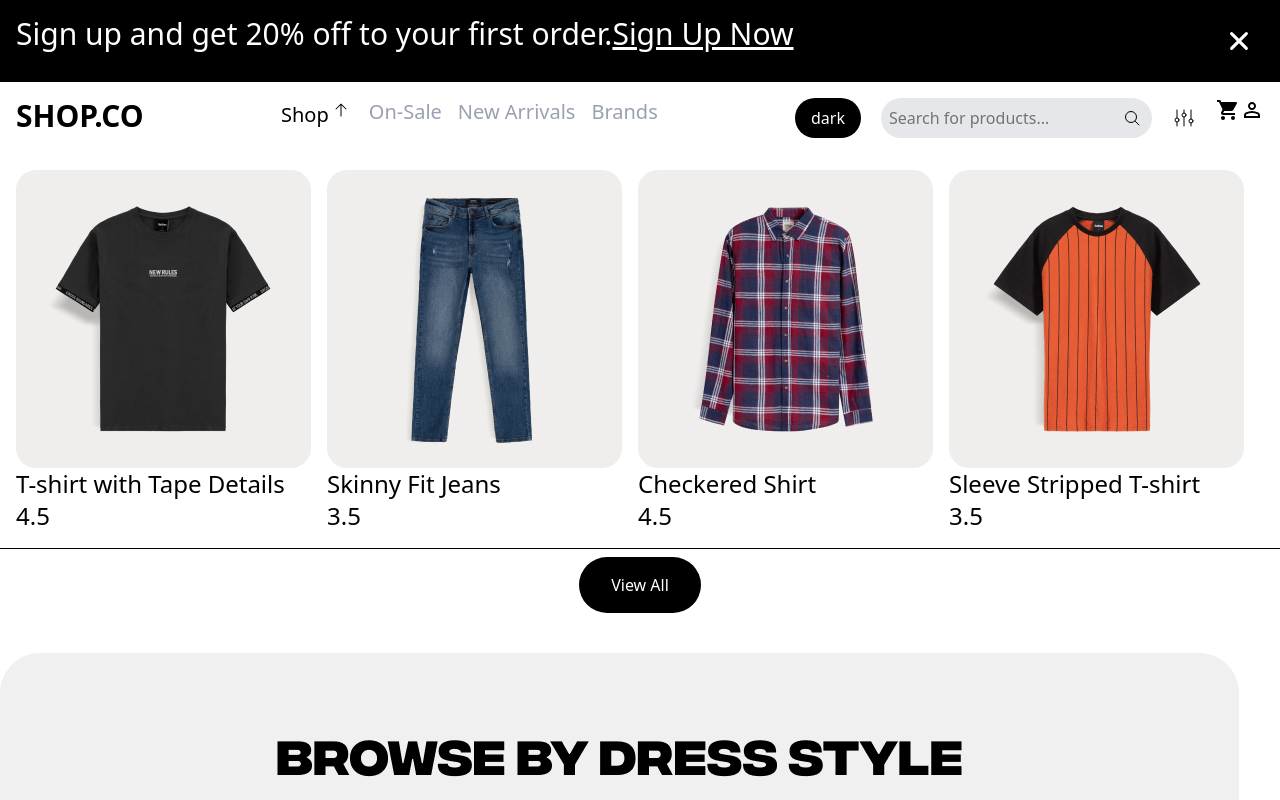
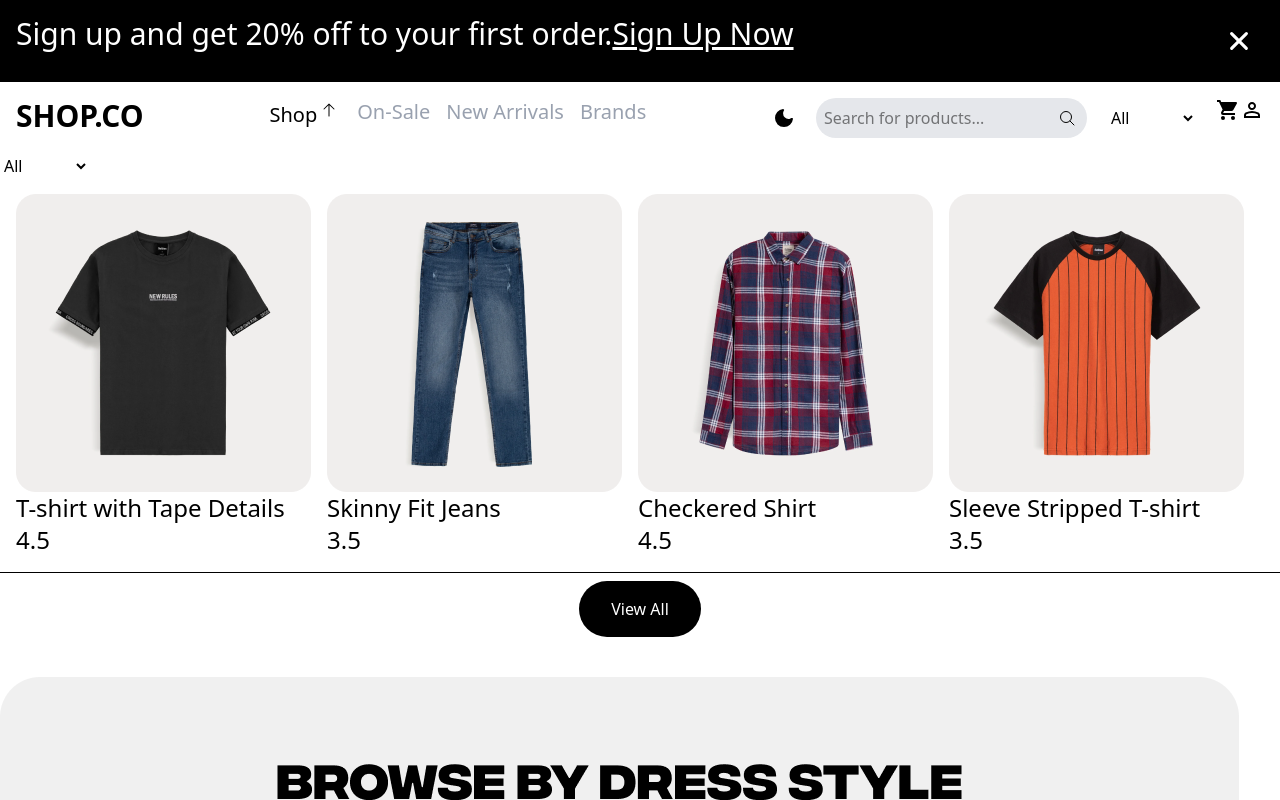
Before and after one commit to victorugs-dev/shopco, a React (Vite) app: page / in a window 1280 px wide. Shown: the top 800 px of the page. Built offline with nearby package versions, Linux system fonts and the light colour scheme.

Commit message:
updated theme button & working on CategoryContext

```diff
--- a/src/App.jsx
+++ b/src/App.jsx
@@ -6,6 +6,7 @@ import './App.css'
 import router from './router';
 import {ThemeProvider} from './context/ThemeContext';
 import {SearchProvider} from './context/SearchContext';
+import { CategoryProvider } from './context/CategoryContext';
 
 function App() {
   const [count, setCount] = useState(0)
@@ -14,7 +15,9 @@ function App() {
     // <div>
     <ThemeProvider>
       <SearchProvider>
-        <RouterProvider router={router} />
+        <CategoryProvider>
+          <RouterProvider router={router} />
+        </CategoryProvider>
       </SearchProvider>
     </ThemeProvider>
     // </div>
--- a/src/components/ui/CategoryIcon.jsx
+++ b/src/components/ui/CategoryIcon.jsx
@@ -1,29 +1,55 @@
-import { useState } from "react";
+import { useState, useEffect } from "react";
+import { useCategory } from "../../context/CategoryContext";
 
 export default function (){
 
-    const [currCategory,setCurry] = useState('shirts');
+    const [currCategory, setCurrCategory] = useState('');
+    const { searchCategory , setSearchCategory} = useCategory(null);
 
-    const categoryList = [
-        {id: 0, title: 'shirt'},
-        {id: 1, title: 'trousers'},
-        {id: 2, title: 'shoes'},
-        {id: 3, title: 'sweaters'},
-        {id: 4, title: 'jeans'}
+    const categories = [
+        {id: 0, title: 'All', slug: 'all'},
+        {id: 1, title: 'Shirt', slug: 'shirt'},
+        {id: 2, title: 'Trousers', slug: 'trousers'},
+        {id: 3, title: 'Shoes', slug: 'shoes'},
+        {id: 4, title: 'Sweaters', slug: 'sweaters'},
+        {id: 5, title: 'Jeans', slug: 'jeans'}
     ]
 
-    const handleCategorySelection = () => {
-        // console
+    // useEffect(() => {
+    //     setCurry(categories[0]);
+    //     setSearchCategory()
+
+    //     console.log(currCategory)
+    // },[categories, currCategory])
+    useEffect(() => {
+        setCurrCategory(categories[0]);
+        setSearchCategory(categories[0]);
+
+        console.log(currCategory)
+    },[])
+
+    const handleCategoryChange = (e) => {
+        setCurrCategory(e.target.value);
+        setSearchCategory(e.target.value);
+        console.log(e);
+        console.log(e.target.value);
     }
 
-    // what is that html type that lets us use a drop down
+    return (
+            // <button
+            //     type='submit'
+            //     onClick={handleCategorySelection}
+            // >
+            //     <svg xmlns="http://www.w3.org/2000/svg" width="24" height="24" viewBox="0 0 24 24"><g fill="none" stroke="#000" stroke-linecap="round" stroke-width="1"><path d="M5 12V4m14 16v-3M5 20v-4m14-3V4m-7 3V4m0 16v-9" /><circle cx="5" cy="14" r="2" /><circle cx="12" cy="9" r="2" /><circle cx="19" cy="15" r="2" /></g></svg>
+            // </button>
 
-    return (
-            <button
-                type='submit'
-                onClick={handleCategorySelection}
-            >
-                <svg xmlns="http://www.w3.org/2000/svg" width="24" height="24" viewBox="0 0 24 24"><g fill="none" stroke="#000" stroke-linecap="round" stroke-width="1"><path d="M5 12V4m14 16v-3M5 20v-4m14-3V4m-7 3V4m0 16v-9" /><circle cx="5" cy="14" r="2" /><circle cx="12" cy="9" r="2" /><circle cx="19" cy="15" r="2" /></g></svg>
-            </button>
+            <>
+                <select name='' id='' onChange={handleCategoryChange}>
+                {/* <select name='' id='' onChange={(e) => handleCategoryChange(e)}> */}
+                    {categories?.map((category) =>
+                    <option key={category.id} value={category.slug}>{category.title}</option>
+                    )}
+                </select>
+            </>
     );
 }
--- a/src/components/ui/Navbar.jsx
+++ b/src/components/ui/Navbar.jsx
@@ -37,108 +37,14 @@ function Navbar() {
 
   const handleDropdown = () => setIsDropdownActive(!isDropdownActive);
 
-// <<<<<<< HEAD
-  // const findSearchMatch = () => {
-  //   return data.map((d, i) => (
-  //     d.title.toLowerCase().includes(userSearch) ? (
-  //       { item: d, index: i }
-  //     ) : null
-  //   )).filter(f => f !== null);
-  // };
-// =======
-//   const findSearchMatch = () => {
-//     return data.map((d, i) => (
-//       d.title.toLowerCase().includes(userSearch) ? (
-//         { item: d, index: i }
-//       ) : null
-//     )).filter(f => f !== null);
-//   };
-// >>>>>>> origin/main
-
-//   const my =  data.map((d,i) => (
-//     d.title.includes('shirt') ? (
-//       {item: d, index: i}
-//     ) : null
-//   )).filter(f => f !== null)
-// console.log(my)
-
-  // console.log(matchSearch)
-
-
-// <<<<<<< HEAD
-  // const handleSearchBarChange = (e) => {
-  //   if(e.target.value.trim()){
-  //     setUserSearch(e.target.value.toLowerCase().trim());
-  //     console.log(e.target.value);
-  //     // findSearchMatch();
-  //     console.log(findSearchMatch())
-  //   }
-  // };
-// =======
-//   const handleSearchBarChange = (e) => {
-//     if(e.target.value.trim()){
-//       setUserSearch(e.target.value.toLowerCase().trim());
-//       console.log(e.target.value);
-//       // findSearchMatch();
-//       console.log(findSearchMatch())
-//     }
-//   };
-// >>>>>>> origin/main
-
-
-  // const handleUserSearch = useCallback((e,userSearch) => {
-  //   e.preventDefault();
-  //   if(e.key === 'Enter'){
-  //     console.log(e.key)
-  //   }
-
-  // },[userSearch])
-
-
-  // const myFilter = data.filter(d => {
-
-  // });
-  // const myFilter = data.
-  // for(const datum of data){
-  //   console.log(datum[0])
-  // }
-
-  // const text = 'T-shirt with Tape Details';
-  // console.log(text.search(/shirt/g))
-  // 2
-
-  // const matchSearch = data.filter(d => {
-  //   userSearch === d.title
-  // })
-
-  // console.log(matchSearch)
-
-
   /* we want to search dataset for a match to the userSearch
   title || colors || */
   // display Suggestions side-by-side with the first 5 closest match
   const handleUserSearch = (e) => {
     e.preventDefault();
     console.log('searching...')
-    // findSearchMatch()
-
-    // const matchSearch = data.filter(d => {
-    //   userSearch ===
-    // })
-
-    // const matchSearch = data.findIndex(d => d.title === userSearch)
 
   }
-  // const handleOnkeydown = (e) => {
-  //   e.preventDefault();
-  //   console.log('the onkeydown')
-  //   if(e.key === 'Enter'){
-  //     // console.log(e.key)
-  //     console.log('submitted')
-  //   }
-
-  // }
-
 
   return (
     <nav className='w-full'>
@@ -185,19 +91,26 @@ function Navbar() {
           ))}
           </div>
           <div className='flex gap-x-5'>
-            <button onClick={toggleTheme} className={['rounded-full px-4 py-2 ',
-              theme === 'light' ? 'bg-black text-white' : 'bg-white text-black'].join('')}>
-              {theme === 'light' ? 'dark' : 'light'}
-            </button>
+            <>
+              {theme === 'light' ? (
+                <button onClick={toggleTheme} className='cursor-pointer'>
+                  <svg xmlns="http://www.w3.org/2000/svg" width="24" height="24" viewBox="0 0 24 24"><path fill="#000" d="M12 21q-3.775 0-6.387-2.613T3 12q0-3.45 2.25-5.988T11 3.05q.325-.05.575.088t.4.362t.163.525t-.188.575q-.425.65-.638 1.375T11.1 7.5q0 2.25 1.575 3.825T16.5 12.9q.775 0 1.538-.225t1.362-.625q.275-.175.563-.162t.512.137q.25.125.388.375t.087.6q-.35 3.45-2.937 5.725T12 21" /></svg>
+                </button>
+              ) : (
+
+                <button onClick={toggleTheme} className='cursor-pointer'>
+                  <svg xmlns="http://www.w3.org/2000/svg" width="24" height="24" viewBox="0 0 24 24"><path fill="#fff" d="M12 21q-3.775 0-6.387-2.613T3 12q0-3.45 2.25-5.988T11 3.05q.325-.05.575.088t.4.362t.163.525t-.188.575q-.425.65-.638 1.375T11.1 7.5q0 2.25 1.575 3.825T16.5 12.9q.775 0 1.538-.225t1.362-.625q.275-.175.563-.162t.512.137q.25.125.388.375t.087.6q-.35 3.45-2.937 5.725T12 21" /></svg>
+                </button>
+              )}
+            </>
+
 
               <SearchBar
                 text={'Search for products...'}
 
               />
+
               <CategoryIcon />
-
-
-
             <div className='flex'>
               <Link to='cart-page'>
                 <svg xmlns="http://www.w3.org/2000/svg" width="24" height="24" viewBox="0 0 24 24"><path fill="#000" d="M17 18c-1.11 0-2 .89-2 2a2 2 0 0 0 2 2a2 2 0 0 0 2-2a2 2 0 0 0-2-2M1 2v2h2l3.6 7.59l-1.36 2.45c-.15.28-.24.61-.24.96a2 2 0 0 0 2 2h12v-2H7.42a.25.25 0 0 1-.25-.25q0-.075.03-.12L8.1 13h7.45c.75 0 1.41-.42 1.75-1.03l3.58-6.47c.07-.16.12-.33.12-.5a1 1 0 0 0-1-1H5.21l-.94-2M7 18c-1.11 0-2 .89-2 2a2 2 0 0 0 2 2a2 2 0 0 0 2-2a2 2 0 0 0-2-2"/></svg>
--- /dev/null
+++ b/src/context/CategoryContext.jsx
@@ -0,0 +1,18 @@
+import { useState, createContext, useContext } from 'react';
+
+// do i have to add the export in front of this?
+export const CategoryContext = createContext(null);
+
+export function CategoryProvider({ children }){
+    const [searchCategory, setSearchCategory] = useState("");
+
+    return (
+        <CategoryContext.Provider value={{ searchCategory, setSearchCategory }}>
+            {children}
+        </CategoryContext.Provider>
+    )
+}
+
+export function useCategory(){
+    return useContext(CategoryContext)
+}
--- a/src/context/SearchContext.jsx
+++ b/src/context/SearchContext.jsx
@@ -10,6 +10,7 @@ export function SearchProvider({ children }) {
   const [querySuggestions, setQuerySuggestions] = useState([]);
   const [isSearching, setIsSearching] = useState(false);
   const [recentSearches, setRecentSearches] = useState([]);
+
 
   // generate query suggestions based on product titles
   const generateSuggestions = (query) => {
@@ -75,7 +76,12 @@ export function SearchProvider({ children }) {
       setQuerySuggestions([]);
       setSearchResults([]);
     }
-  }, [searchQuery]);
+  // }, [searchQuery]);
+  }, []);
+
+  useEffect(() => {
+    console.log("mounted")
+  },[])
 
   // called in the child components
   // save search to recent searches when user selects something and Keep last 5 searches
@@ -106,6 +112,7 @@ export function SearchProvider({ children }) {
     recentSearches,
     addToRecentSearches,
     clearSearch,
+
   };
 
   return (
--- a/src/pages/Home.jsx
+++ b/src/pages/Home.jsx
@@ -7,12 +7,15 @@ import Reviews from '../components/landingpage/Reviews';
 import Arrivals from '../components/landingpage/Arrivals';
 import FilterIcon from '../components/ui/FilterIcon'
 import SearchBar from '../components/ui/SearchBar';
+import CategoryIcon from '../components/ui/CategoryIcon';
+
 
 function Home() {
 
   return (
    <div className='w-full'>
 
+     <CategoryIcon />
       <Arrivals />
       <div className='flex justify-center w-full mt-2 mb-10'>
         <Link
--- a/src/router/index.jsx
+++ b/src/router/index.jsx
@@ -27,7 +27,8 @@ const router = createBrowserRouter([
             { path: "sign-up", element: <SignUp/>},
             { path: "product-listing", element: <ProductListing/> },
             { path: "user-profile", element: <UserProfile/>},
-            { path: 'cart-page', element: <Cart/>}
+            // { path: 'cart-page', element: <Cart/>}
+            { path: 'your-cart', element: <Cart/>}
 
 
         ]
```
Also changed, not shown: src/components/ui/CartButton.jsx (added, +11 -0 lines), src/pages/ProductListing.jsx (+6 -1 lines).
